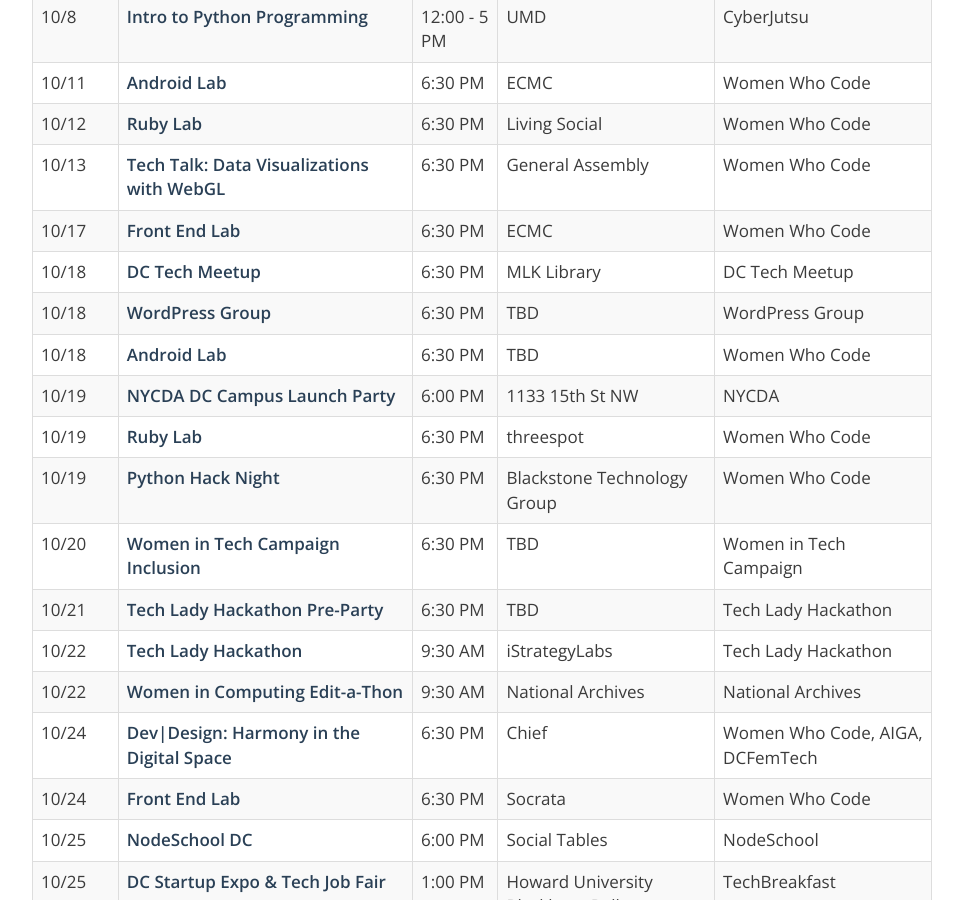
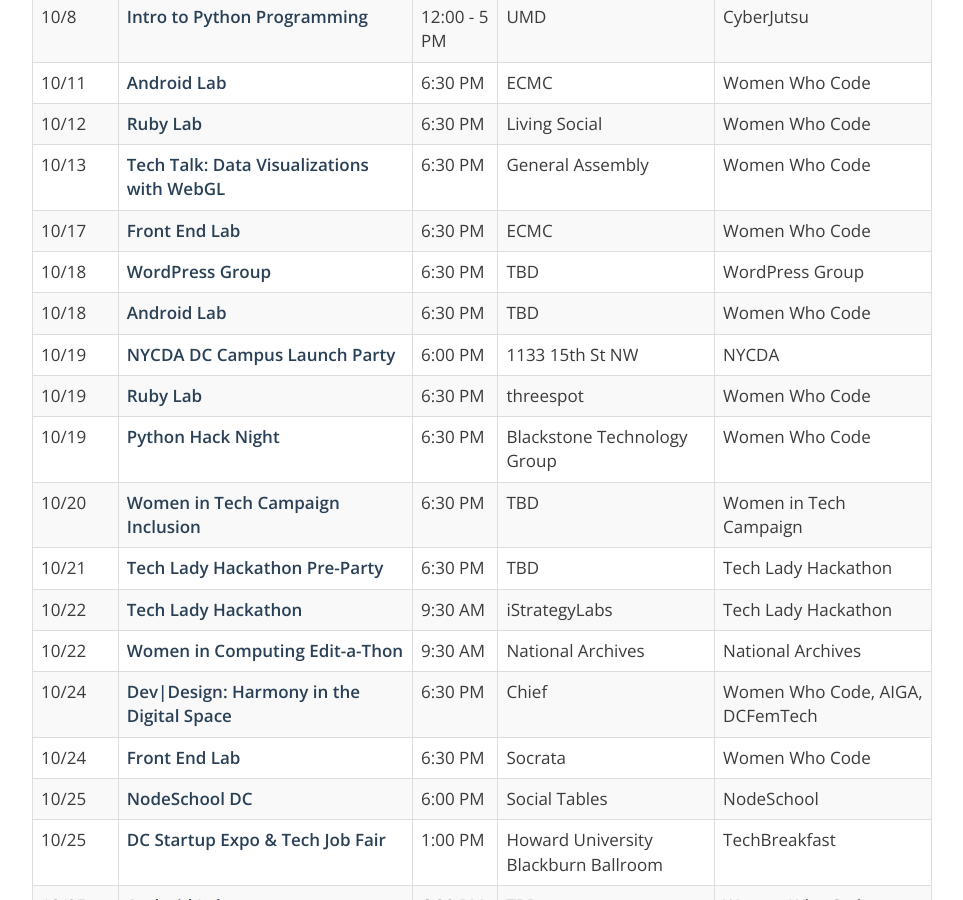
Before and after one commit to dcfemtech/dcfemtech.github.io, a Jekyll site: the page built from _events/tourdecode.markdown, in a window 1280 px wide and 900 px high, scrolled down 964 px. Shown: the whole window, without its empty margins (158-1121 px from the left). Built offline with Jekyll 4.4.1, drawn with Linux system fonts in a browser that asks for light colours.

Commit message:
Update tourdecode.markdown

```diff
--- a/_events/tourdecode.markdown
+++ b/_events/tourdecode.markdown
@@ -32,7 +32,6 @@
 | 10/12 | [Ruby Lab](https://www.meetup.com/Women-Who-Code-DC/events/233734789/) | 6:30 PM | Living Social | Women Who Code |
 | 10/13 | [Tech Talk: Data Visualizations with WebGL](http://www.meetup.com/Women-Who-Code-DC/events/233373504/)| 6:30 PM | General Assembly | Women Who Code |
 | 10/17 | [Front End Lab](https://www.meetup.com/Women-Who-Code-DC/events/233224770/)   | 6:30 PM | ECMC | Women Who Code |
-| 10/18 | [DC Tech Meetup](https://www.meetup.com/DC-Tech-Meetup/events/233237009/) | 6:30 PM | MLK Library | DC Tech Meetup |
 | 10/18 | [WordPress Group](#) | 6:30 PM | TBD | WordPress Group |
 | 10/18 | [Android Lab](https://www.meetup.com/Women-Who-Code-DC/events/pjkzrlyvnbxb/)| 6:30 PM | TBD | Women Who Code |
 | 10/19 | [NYCDA DC Campus Launch Party](#) | 6:00 PM | 1133 15th St NW | NYCDA |
```
